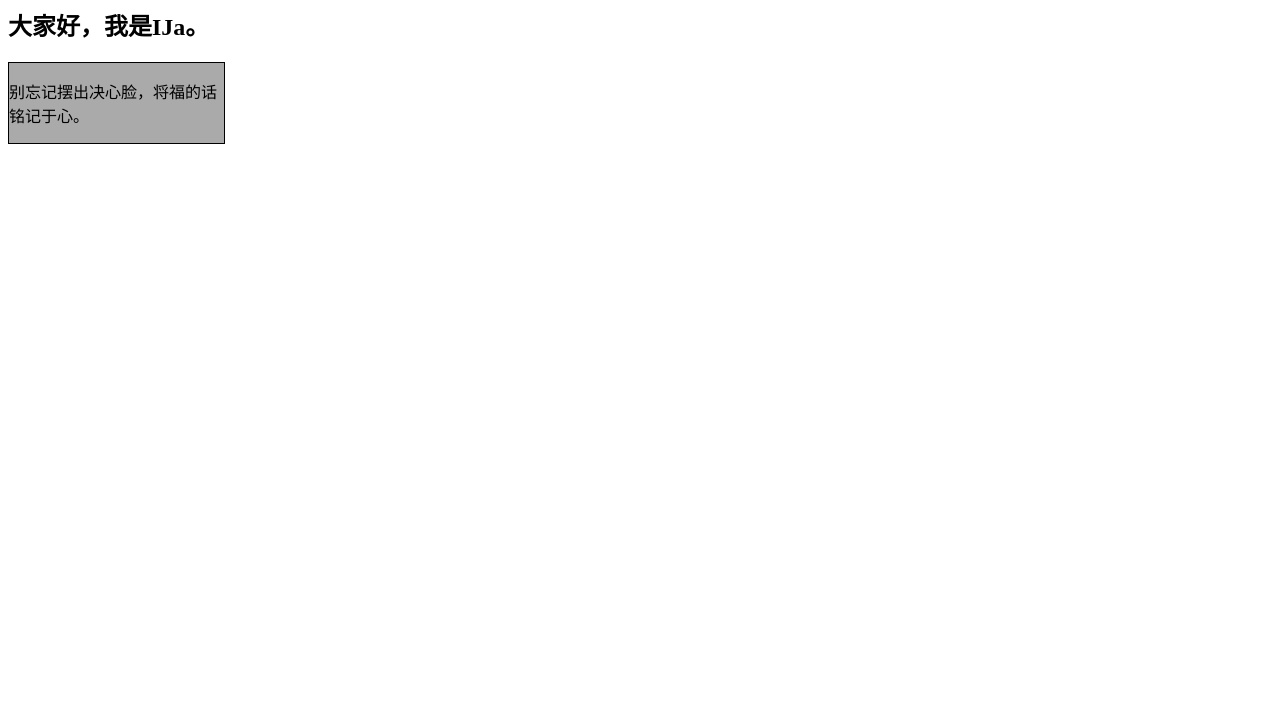
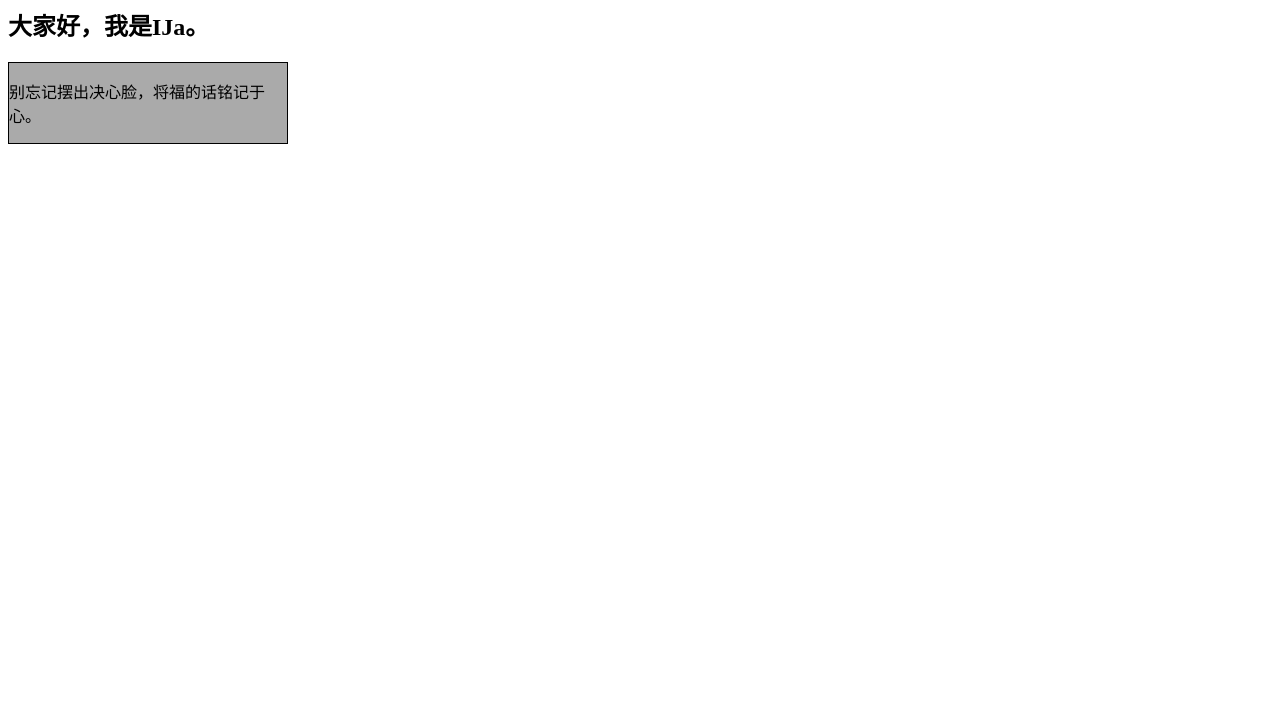
Before and after one commit to huameidudu/huameidudu.github.io, a plain HTML site: page index.html in a window 1280 px wide. Shown: the part 73-800 px from the top of the page. Drawn offline with Linux system fonts and the light colour scheme.

Commit message:
Update index.html

```diff
--- a/index.html
+++ b/index.html
@@ -9,7 +9,7 @@
 		      <h1 style="color:#FFFFFF;text-align:center;font-family:url(Robot-Invaders-2.ttf);">Welcome to IJaTools!</h1>
 		</div>
 		<h2 style="font-family:url(FangZhengKaiTiJianTi-1.ttf);">大家好，我是IJa。</h2>
-		<div style="background-color: #aaaaaa;border:groove; border-width:1px; border-color:#000000;width:17%;">
+		<div style="background-color: #aaaaaa;border:groove; border-width:1px; border-color:#000000;width:22%;">
 			<p style="font-family:url(FangZhengKaiTiJianTi-1.ttf);">别忘记摆出决心脸，将福的话铭记于心。</p>
 		</div>
 	</body>
```
